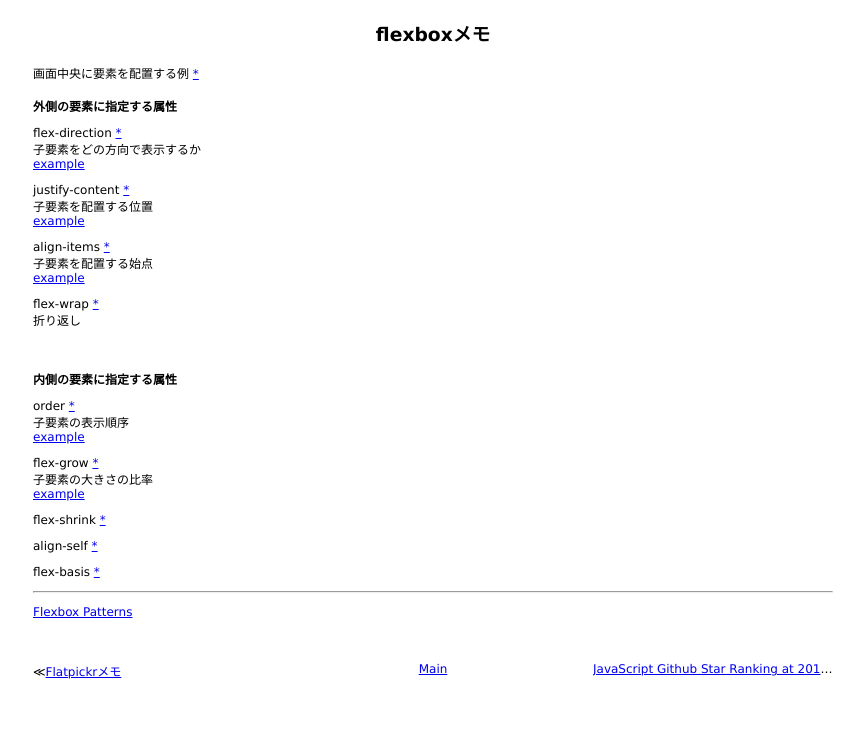
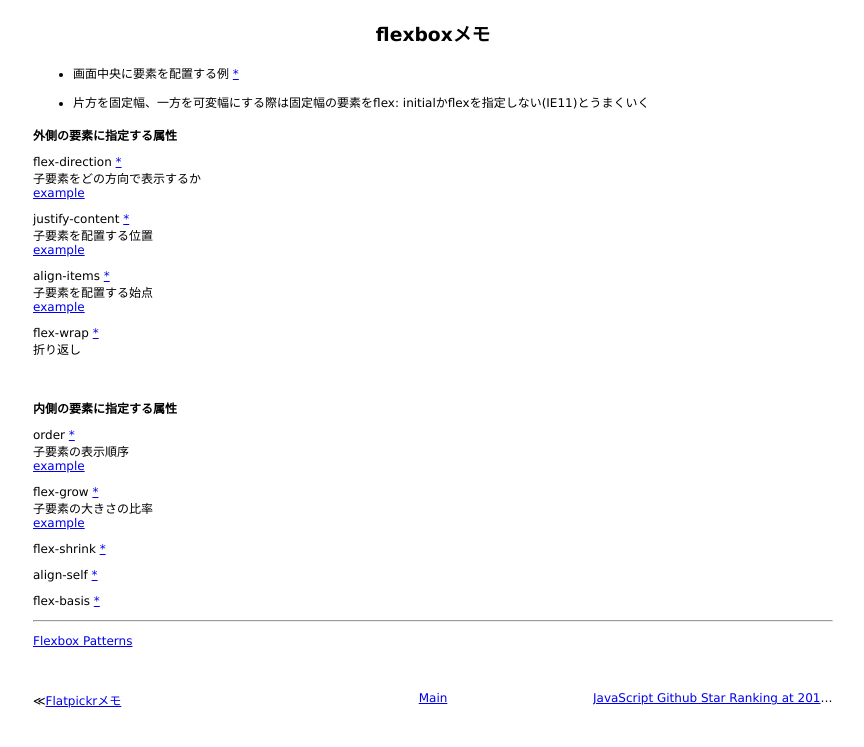
Before and after one commit to 38elements/38elements.github.com, a Jekyll site: the page built from _posts/2016-11-01-flexbox.md, in a window 1280 px wide. Shown: the top 747 px of the page, without its empty margins (207-1071 px from the left). Built offline with Jekyll 4.4.1, drawn with Linux system fonts in a browser that asks for light colours.

Commit message:
Update 2016-11-01-flexbox.md

```diff
--- a/_posts/2016-11-01-flexbox.md
+++ b/_posts/2016-11-01-flexbox.md
@@ -3,7 +3,9 @@ layout: posts
 title: flexboxメモ
 ---
 
-画面中央に要素を配置する例 [\*](http://jsdo.it/38elements/flexbox-column-row-center)
+* 画面中央に要素を配置する例 [\*](http://jsdo.it/38elements/flexbox-column-row-center)
+
+* 片方を固定幅、一方を可変幅にする際は固定幅の要素をflex: initialかflexを指定しない(IE11)とうまくいく
 
 #### 外側の要素に指定する属性
 flex-direction [\*](https://developer.mozilla.org/ja/docs/Web/CSS/flex-direction)
```
